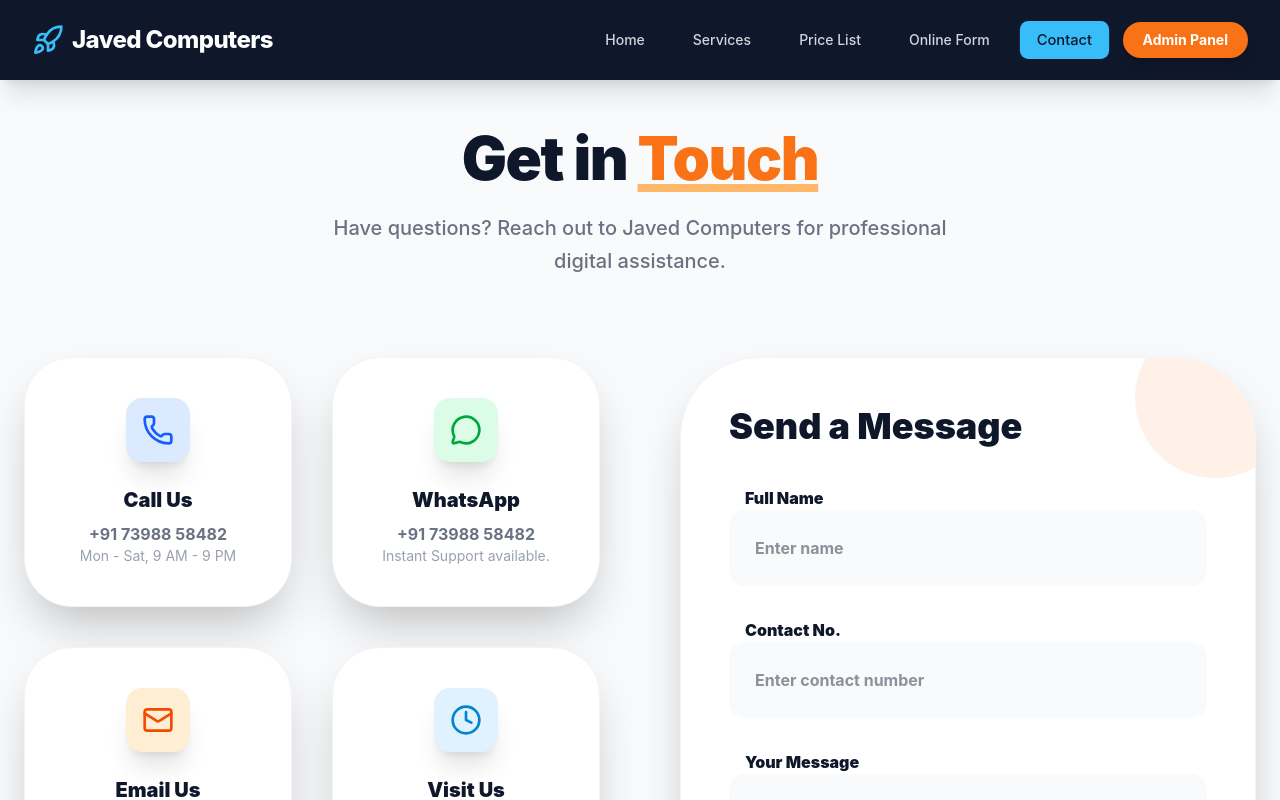
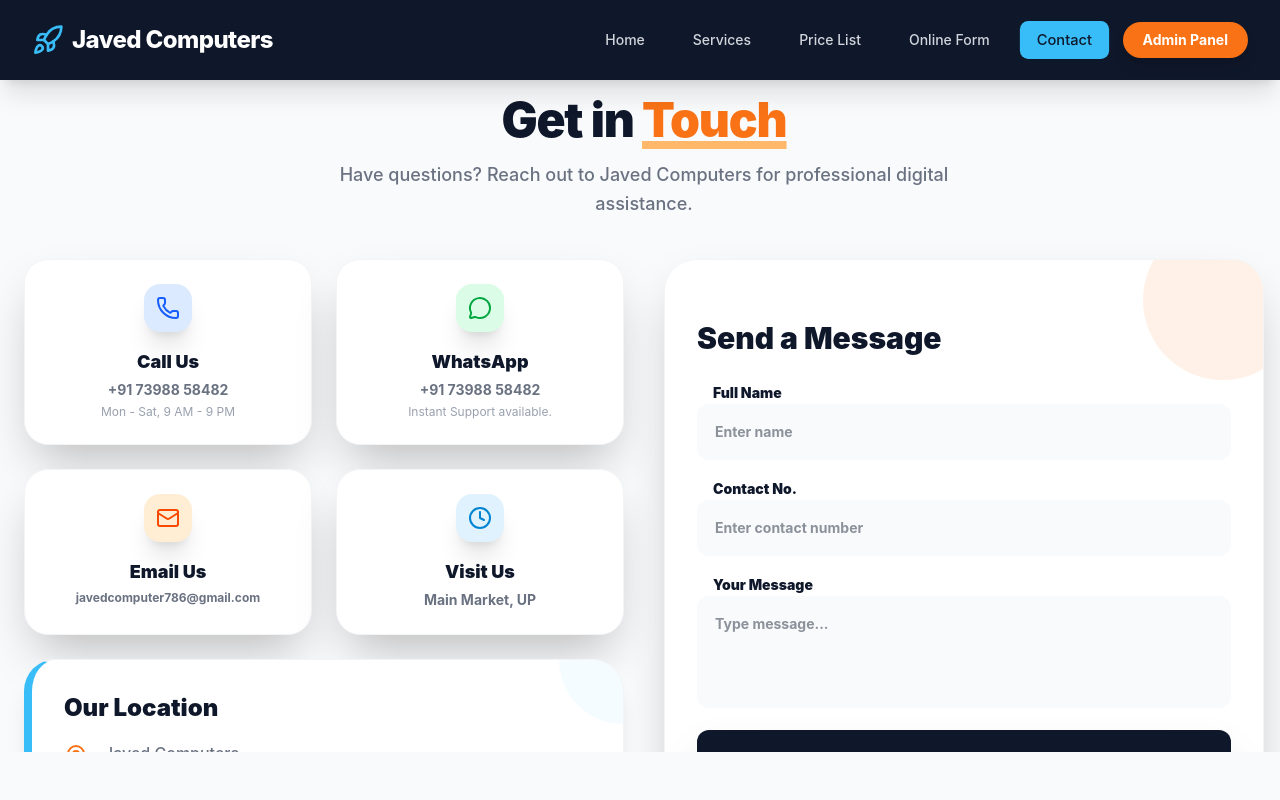
Before and after one commit to khanayaz625/cyber-frontend, a React (Vite) app: page /contact in a window 1280 px wide. Shown: the top 800 px of the page. Built offline with nearby package versions, Linux system fonts and the light colour scheme.

Commit message:
feat: make logo clickable, fit online form and contact view in 100vh

```diff
--- a/src/components/Navbar.jsx
+++ b/src/components/Navbar.jsx
@@ -20,10 +20,10 @@
     <nav className="fixed top-0 left-0 right-0 z-50 bg-primary shadow-xl">
       <div className="max-w-7xl mx-auto px-4 sm:px-6 lg:px-8">
         <div className="flex items-center justify-between h-20">
-          <div className="flex-shrink-0 flex items-center space-x-2">
+          <Link to="/" className="flex-shrink-0 flex items-center space-x-2 hover:scale-105 transition-transform duration-300">
             <Rocket className="h-8 w-8 text-secondary" />
             <span className="text-white text-2xl font-extrabold tracking-tight">Javed Computers</span>
-          </div>
+          </Link>
 
           <div className="hidden md:block">
             <div className="ml-10 flex items-baseline space-x-4">
--- a/src/pages/Contact.jsx
+++ b/src/pages/Contact.jsx
@@ -16,61 +16,61 @@
     }
   }, [searchParams]);
   return (
-    <div className="bg-gray-50 min-h-screen pt-32 pb-24">
-      <div className="max-w-7xl mx-auto px-6">
-        <header className="mb-20 text-center">
-          <h1 className="text-6xl font-black text-primary mb-6 tracking-tight">Get in <span className="text-accent underline decoration-orange-300 decoration-8 underline-offset-4">Touch</span></h1>
-          <p className="text-gray-500 text-xl font-medium max-w-2xl mx-auto leading-relaxed">Have questions? Reach out to Javed Computers for professional digital assistance.</p>
+    <div className="bg-gray-50 h-screen flex flex-col justify-center pt-24 pb-12 overflow-hidden">
+      <div className="max-w-7xl mx-auto px-6 w-full max-h-[90vh] overflow-y-auto custom-scrollbar pr-4">
+        <header className="mb-10 text-center">
+          <h1 className="text-4xl lg:text-5xl font-black text-primary mb-4 tracking-tight">Get in <span className="text-accent underline decoration-orange-300 decoration-8 underline-offset-4">Touch</span></h1>
+          <p className="text-gray-500 text-base md:text-lg font-medium max-w-2xl mx-auto leading-relaxed">Have questions? Reach out to Javed Computers for professional digital assistance.</p>
         </header>
 
-        <div className="grid grid-cols-1 lg:grid-cols-2 gap-20 items-stretch">
+        <div className="grid grid-cols-1 lg:grid-cols-2 gap-10 items-stretch">
           <motion.div
             initial={{ x: -50, opacity: 0 }}
             animate={{ x: 0, opacity: 1 }}
-            className="space-y-10 flex flex-col justify-between"
+            className="space-y-6 flex flex-col justify-between"
           >
-            <div className="grid grid-cols-1 sm:grid-cols-2 gap-10">
-              <div className="bg-white p-10 rounded-[3rem] shadow-2xl border border-gray-100 flex flex-col items-center text-center group hover:bg-primary transition-all duration-300">
-                <div className="w-16 h-16 bg-blue-100 text-blue-600 rounded-2xl flex items-center justify-center mb-6 shadow-xl group-hover:bg-white transition-colors">
-                  <Phone size={32} />
+            <div className="grid grid-cols-1 sm:grid-cols-2 gap-6">
+              <div className="bg-white p-6 rounded-3xl shadow-2xl border border-gray-100 flex flex-col items-center text-center group hover:bg-primary transition-all duration-300">
+                <div className="w-12 h-12 bg-blue-100 text-blue-600 rounded-2xl flex items-center justify-center mb-4 shadow-xl group-hover:bg-white transition-colors">
+                  <Phone size={24} />
                 </div>
-                <h3 className="text-xl font-black text-primary mb-2 group-hover:text-white">Call Us</h3>
-                <a href="tel:7398858482" className="text-gray-500 font-bold group-hover:text-blue-200 outline-none">+91 73988 58482</a>
-                <p className="text-gray-400 text-sm group-hover:text-blue-300">Mon - Sat, 9 AM - 9 PM</p>
+                <h3 className="text-lg font-black text-primary mb-1 group-hover:text-white">Call Us</h3>
+                <a href="tel:7398858482" className="text-gray-500 text-sm font-bold group-hover:text-blue-200 outline-none">+91 73988 58482</a>
+                <p className="text-gray-400 text-xs mt-1 group-hover:text-blue-300">Mon - Sat, 9 AM - 9 PM</p>
               </div>
 
-              <div className="bg-white p-10 rounded-[3rem] shadow-2xl border border-gray-100 flex flex-col items-center text-center group hover:bg-green-600 transition-all duration-300">
-                <div className="w-16 h-16 bg-green-100 text-green-600 rounded-2xl flex items-center justify-center mb-6 shadow-xl group-hover:bg-white transition-colors">
-                  <MessageCircle size={32} />
+              <div className="bg-white p-6 rounded-3xl shadow-2xl border border-gray-100 flex flex-col items-center text-center group hover:bg-green-600 transition-all duration-300">
+                <div className="w-12 h-12 bg-green-100 text-green-600 rounded-2xl flex items-center justify-center mb-4 shadow-xl group-hover:bg-white transition-colors">
+                  <MessageCircle size={24} />
                 </div>
-                <h3 className="text-xl font-black text-primary mb-2 group-hover:text-white transition-all">WhatsApp</h3>
-                <a href="https://wa.me/917398858482" target="_blank" rel="noreferrer" className="text-gray-500 font-bold group-hover:text-green-100 transition-all outline-none">+91 73988 58482</a>
-                <p className="text-gray-400 text-sm group-hover:text-green-200 transition-all">Instant Support available.</p>
+                <h3 className="text-lg font-black text-primary mb-1 group-hover:text-white transition-all">WhatsApp</h3>
+                <a href="https://wa.me/917398858482" target="_blank" rel="noreferrer" className="text-gray-500 text-sm font-bold group-hover:text-green-100 transition-all outline-none">+91 73988 58482</a>
+                <p className="text-gray-400 text-xs mt-1 group-hover:text-green-200 transition-all">Instant Support available.</p>
               </div>
 
-              <div className="bg-white p-10 rounded-[3rem] shadow-2xl border border-gray-100 flex flex-col items-center text-center group hover:bg-orange-500 transition-all duration-300">
-                <div className="w-16 h-16 bg-orange-100 text-orange-600 rounded-2xl flex items-center justify-center mb-6 shadow-xl group-hover:bg-white transition-colors">
-                  <Mail size={32} />
+              <div className="bg-white p-6 rounded-3xl shadow-2xl border border-gray-100 flex flex-col items-center text-center group hover:bg-orange-500 transition-all duration-300">
+                <div className="w-12 h-12 bg-orange-100 text-orange-600 rounded-2xl flex items-center justify-center mb-4 shadow-xl group-hover:bg-white transition-colors">
+                  <Mail size={24} />
                 </div>
-                <h3 className="text-xl font-black text-primary mb-2 group-hover:text-white">Email Us</h3>
-                <a href="mailto:javedcomputer786@gmail.com" className="text-gray-500 font-bold group-hover:text-orange-100 outline-none text-sm break-all">javedcomputer786@gmail.com</a>
+                <h3 className="text-lg font-black text-primary mb-1 group-hover:text-white">Email Us</h3>
+                <a href="mailto:javedcomputer786@gmail.com" className="text-gray-500 font-bold group-hover:text-orange-100 outline-none text-xs break-all">javedcomputer786@gmail.com</a>
               </div>
 
-              <div className="bg-white p-10 rounded-[3rem] shadow-2xl border border-gray-100 flex flex-col items-center text-center group hover:bg-secondary transition-all duration-300">
-                <div className="w-16 h-16 bg-sky-100 text-sky-600 rounded-2xl flex items-center justify-center mb-6 shadow-xl group-hover:bg-white transition-colors">
-                  <Clock size={32} />
+              <div className="bg-white p-6 rounded-3xl shadow-2xl border border-gray-100 flex flex-col items-center text-center group hover:bg-secondary transition-all duration-300">
+                <div className="w-12 h-12 bg-sky-100 text-sky-600 rounded-2xl flex items-center justify-center mb-4 shadow-xl group-hover:bg-white transition-colors">
+                  <Clock size={24} />
                 </div>
-                <h3 className="text-xl font-black text-primary mb-2 group-hover:text-white">Visit Us</h3>
-                <a href="https://maps.app.goo.gl/ZZQNQoVBeV3S97n2A" target="_blank" rel="noreferrer" className="text-gray-500 font-bold group-hover:text-sky-100 outline-none">Main Market, UP</a>
+                <h3 className="text-lg font-black text-primary mb-1 group-hover:text-white">Visit Us</h3>
+                <a href="https://maps.app.goo.gl/ZZQNQoVBeV3S97n2A" target="_blank" rel="noreferrer" className="text-gray-500 text-sm font-bold group-hover:text-sky-100 outline-none">Main Market, UP</a>
               </div>
             </div>
 
-            <div className="bg-white p-12 rounded-[4rem] shadow-xl border border-gray-100 border-l-8 border-l-secondary relative overflow-hidden">
-                <div className="absolute top-0 right-0 w-40 h-40 bg-secondary/5 rounded-full -mr-20 -mt-20"></div>
-                <h4 className="text-3xl font-black text-primary mb-6">Our Location</h4>
-                <div className="flex items-start space-x-6">
-                    <MapPin className="text-accent shrink-0 mt-1" size={32} />
-                    <p className="text-xl font-medium text-gray-500 leading-relaxed">
+            <div className="bg-white p-8 rounded-[2rem] shadow-xl border border-gray-100 border-l-8 border-l-secondary relative overflow-hidden">
+                <div className="absolute top-0 right-0 w-32 h-32 bg-secondary/5 rounded-full -mr-16 -mt-16"></div>
+                <h4 className="text-2xl font-black text-primary mb-4">Our Location</h4>
+                <div className="flex items-start space-x-4">
+                    <MapPin className="text-accent shrink-0 mt-1" size={24} />
+                    <p className="text-base font-medium text-gray-500 leading-relaxed">
                         Javed Computers, <br />
                         Nagar Palika Ke Pass, Main Road, <br />
                         Chirgaon, Dist Jhansi - 284301
@@ -82,35 +82,35 @@
           <motion.div
             initial={{ x: 50, opacity: 0 }}
             animate={{ x: 0, opacity: 1 }}
-            className="flex flex-col space-y-10"
+            className="flex flex-col h-full"
           >
-            <div className="bg-white p-12 rounded-[5rem] shadow-2xl border border-gray-100 h-full relative overflow-hidden">
+            <div className="bg-white p-8 rounded-[2rem] shadow-2xl border border-gray-100 h-full relative overflow-hidden flex flex-col justify-center">
                 <div className="absolute -top-10 -right-10 w-40 h-40 bg-accent/10 rounded-full"></div>
-                <h2 className="text-4xl font-black text-primary mb-10">Send a Message</h2>
-                <form className="space-y-8">
-                    <div className="space-y-2">
-                        <label className="text-primary font-black ml-4">Full Name</label>
-                        <input value={name} onChange={e => setName(e.target.value)} className="w-full bg-gray-50 border-2 border-transparent focus:border-secondary outline-none rounded-2xl p-6 font-bold transition-all" placeholder="Enter name" />
+                <h2 className="text-3xl font-black text-primary mb-6">Send a Message</h2>
+                <form className="space-y-4">
+                    <div className="space-y-1">
+                        <label className="text-primary font-black ml-4 text-sm">Full Name</label>
+                        <input value={name} onChange={e => setName(e.target.value)} className="w-full bg-gray-50 border-2 border-transparent focus:border-secondary outline-none rounded-xl p-4 font-bold transition-all text-sm" placeholder="Enter name" />
                     </div>
-                    <div className="space-y-2">
-                        <label className="text-primary font-black ml-4">Contact No.</label>
-                        <input value={contactNo} onChange={e => setContactNo(e.target.value)} type="tel" className="w-full bg-gray-50 border-2 border-transparent focus:border-secondary outline-none rounded-2xl p-6 font-bold transition-all" placeholder="Enter contact number" />
+                    <div className="space-y-1">
+                        <label className="text-primary font-black ml-4 text-sm">Contact No.</label>
+                        <input value={contactNo} onChange={e => setContactNo(e.target.value)} type="tel" className="w-full bg-gray-50 border-2 border-transparent focus:border-secondary outline-none rounded-xl p-4 font-bold transition-all text-sm" placeholder="Enter contact number" />
                     </div>
-                    <div className="space-y-2">
-                        <label className="text-primary font-black ml-4">Your Message</label>
+                    <div className="space-y-1">
+                        <label className="text-primary font-black ml-4 text-sm">Your Message</label>
                         <textarea
                             value={message}
                             onChange={(e) => setMessage(e.target.value)}
-                            className="w-full bg-gray-50 border-2 border-transparent focus:border-secondary outline-none rounded-2xl p-6 font-bold transition-all h-40"
+                            className="w-full bg-gray-50 border-2 border-transparent focus:border-secondary outline-none rounded-xl p-4 font-bold transition-all h-28 text-sm resize-none custom-scrollbar"
                             placeholder="Type message..."
                         />
                     </div>
                     <button type="button" onClick={() => {
                         const text = `Hi Javed Computers,\n\nName: ${name}\nContact: ${contactNo}\n\nMessage: ${message}`;
                         window.open(`https://wa.me/917398858482?text=${encodeURIComponent(text)}`, '_blank');
-                    }} className="bg-primary text-white w-full py-6 rounded-3xl text-2xl font-black shadow-2xl hover:bg-gray-800 transition-all flex items-center justify-center space-x-4">
+                    }} className="bg-primary text-white w-full py-4 mt-2 rounded-xl text-lg font-black shadow-2xl hover:bg-gray-800 transition-all flex items-center justify-center space-x-3">
                         <span>Send Message</span>
-                        <ArrowRight />
+                        <ArrowRight size={20} />
                     </button>
                 </form>
             </div>
```
Also changed, not shown: src/pages/OnlineForm.jsx (+30 -30 lines).
